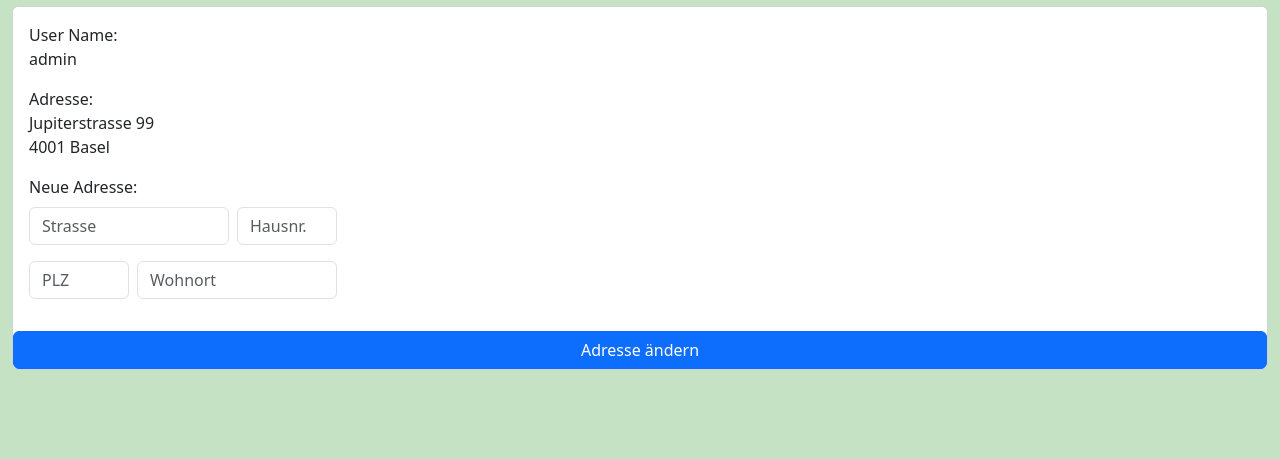
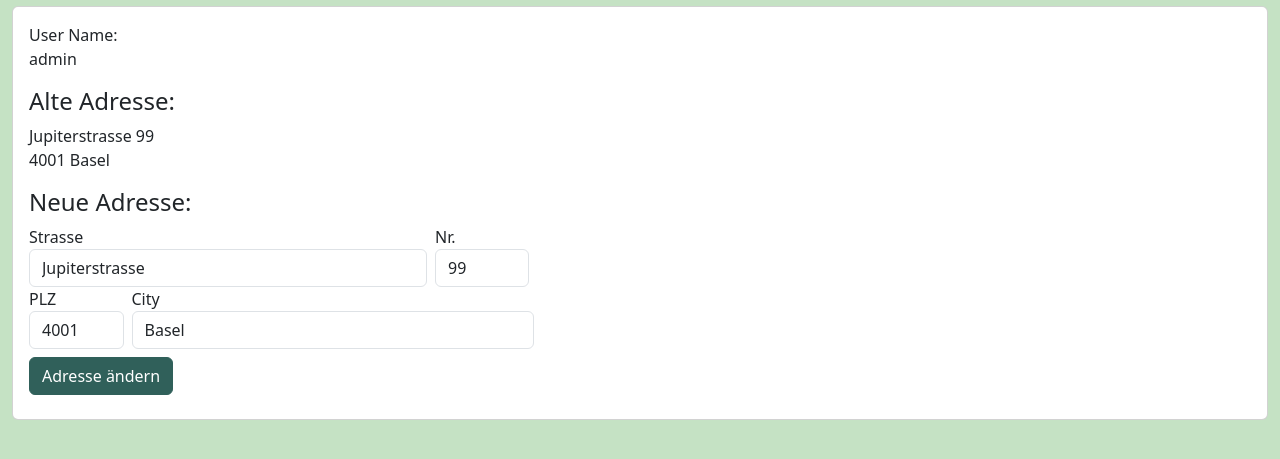
Before and after one commit to roob1n/finkong, a Flask app: page /profile/edit in a window 1280 px wide. Shown: the part 130-589 px from the top of the page. Run offline with Flask 3, Linux system fonts and the light colour scheme; the visitor is signed in with stand-in values (Sample User, id 1); data comes from the database, SQL or seed files in the repository; some libraries are stand-ins or nearby versions.

Commit message:
User Profile modified table for changing address

```diff
--- a/app/static/css/styles.css
+++ b/app/static/css/styles.css
@@ -11,3 +11,8 @@
 body {
     background-color: var(--tea-green);
 }
+
+.btn-primary {
+    background-color: var(--caribbean-current);
+    border-color: var(--caribbean-current);
+}
--- a/app/templates/user_profile/edit.html
+++ b/app/templates/user_profile/edit.html
@@ -12,33 +12,40 @@
             <p class="form-control-static">{{ user['username'] }}</p>
         </div>
         <div class="form-group">
-            <label for="address">Adresse:</label>
+            <h4 class="h4">Alte Adresse:</h4>
             <p class="form-control-static">
                 <span>{{ user['street'] + ' ' + user['street_nr'] }}</span><br>
                 <span>{{ user['zip'] + ' ' + user['city']}}</span>
             </p>
         </div>
         <form action="{{ url_for('user_profile.edit')}}" method="POST">
-            <label for="street1" class="form-label">Neue Adresse:</label>
-            <div class="d-flex mb-3">
-                <input type="text" class="form-control me-2" id="street" name="street" placeholder="Strasse"
-                    style="width: 200px;">
-                <input type="text" class="form-control" id="street_nr" name="street_nr" placeholder="Hausnr."
-                    style="width: 100px;">
+            <h4 class="h4">Neue Adresse:</h4>
+            <div class="row g-2 me-2">
+                <div class="form-group col-8 col-md-4">
+                    <label for="street">Strasse</label>
+                    <input class="form-control" type="text" placeholder="Strasse" value="{{ user['street'] }}"
+                        name="street">
+                </div>
+                <div class="form-group col-4 col-md-1">
+                    <label for="street_nr">Nr.</label>
+                    <input class="form-control" type="text" placeholder="Nr." value="{{ user['street_nr'] }}"
+                        name="street_nr">
+                </div>
             </div>
-            <div class="d-flex mb-3"> <!-- Hier wird ein Zeilenabstand von 3 Einheiten hinzugefügt -->
-                <input type="text" class="form-control me-2" id="zip" name="zip" placeholder="PLZ"
-                    style="width: 100px;">
-                <input type="text" class="form-control" id="city" name="city" placeholder="Wohnort"
-                    style="width: 200px;">
+            <div class="row g-2">
+                <div class="form-group col-4 col-md-1">
+                    <label for="zip">PLZ</label>
+                    <input class="form-control" type="text" placeholder="PLZ" value="{{ user['zip'] }}" name="zip">
+                </div>
+                <div class="form-group col-8 col-md-4">
+                    <label for="city">City</label>
+                    <input class="form-control" type="text" placeholder="Ort" value="{{ user['city'] }}" name="city">
+                </div>
             </div>
+            <button type="submit" class="btn btn-primary my-2">Adresse ändern</button>
+
+        </form>
     </div>
-
-    <!-- Other form fields -->
-
-    <button type="submit" class="btn btn-primary">Adresse ändern</button>
-    </form>
-</div>
 </div>
 
 {% endblock %}
--- a/app/user_profile.py
+++ b/app/user_profile.py
@@ -16,12 +16,17 @@ def edit():
         zip = request.form['zip']
         city = request.form['city']
         db = get_db()
+        error = None
 
-        db.execute('UPDATE user SET street = ?, street_nr = ?, zip = ?, city = ? WHERE id = ?', (street, street_nr, zip, city, g.user['id']))
+        if len(street) == 0:
+            error = 'Strasse fehlt'
 
-        db.commit()
-
-        flash('User has been updated')
-        return redirect(url_for('user_profile.index'))
+        if error is not None:
+            flash(error)
+        else:
+            db.execute('UPDATE user SET street = ?, street_nr = ?, zip = ?, city = ? WHERE id = ?', (street, street_nr, zip, city, g.user['id']))
+            db.commit()
+            flash('User has been updated')
+            return redirect(url_for('user_profile.index'))
 
     return render_template('user_profile/edit.html', user = g.user)
```
